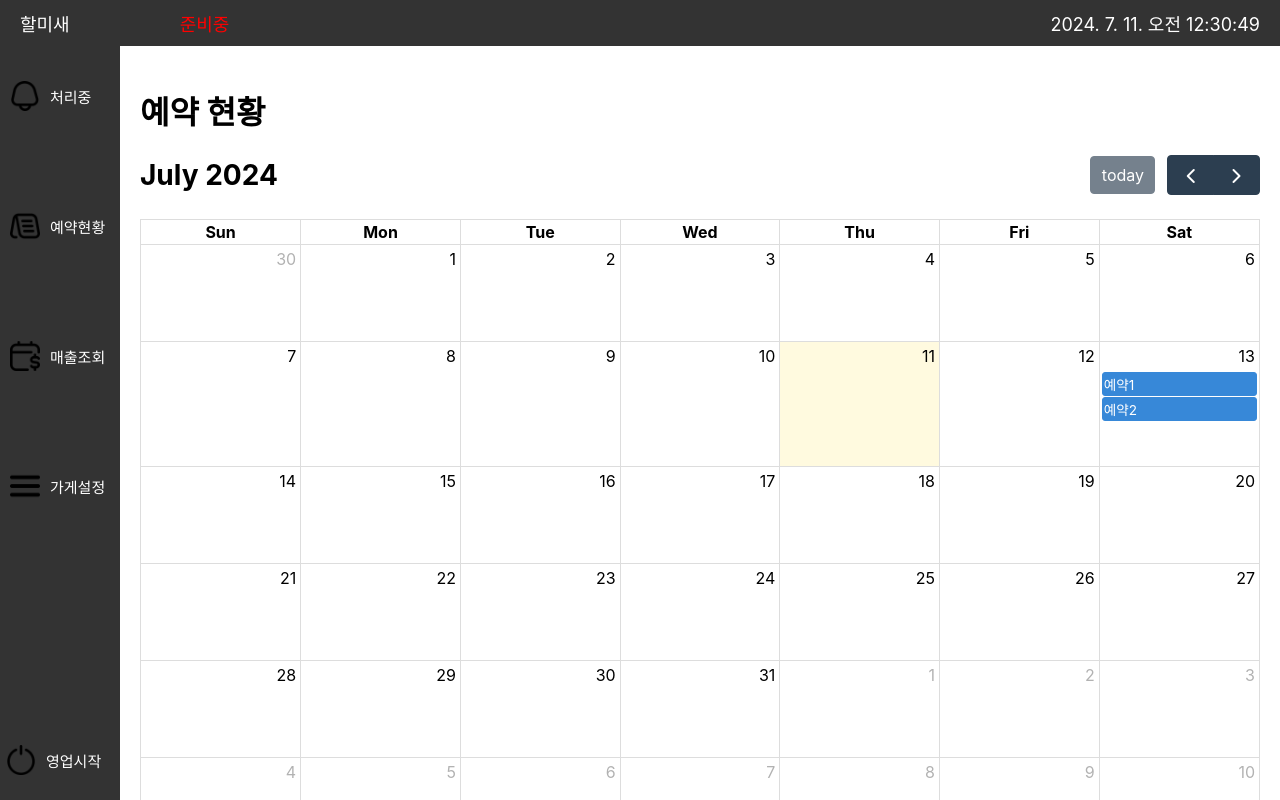
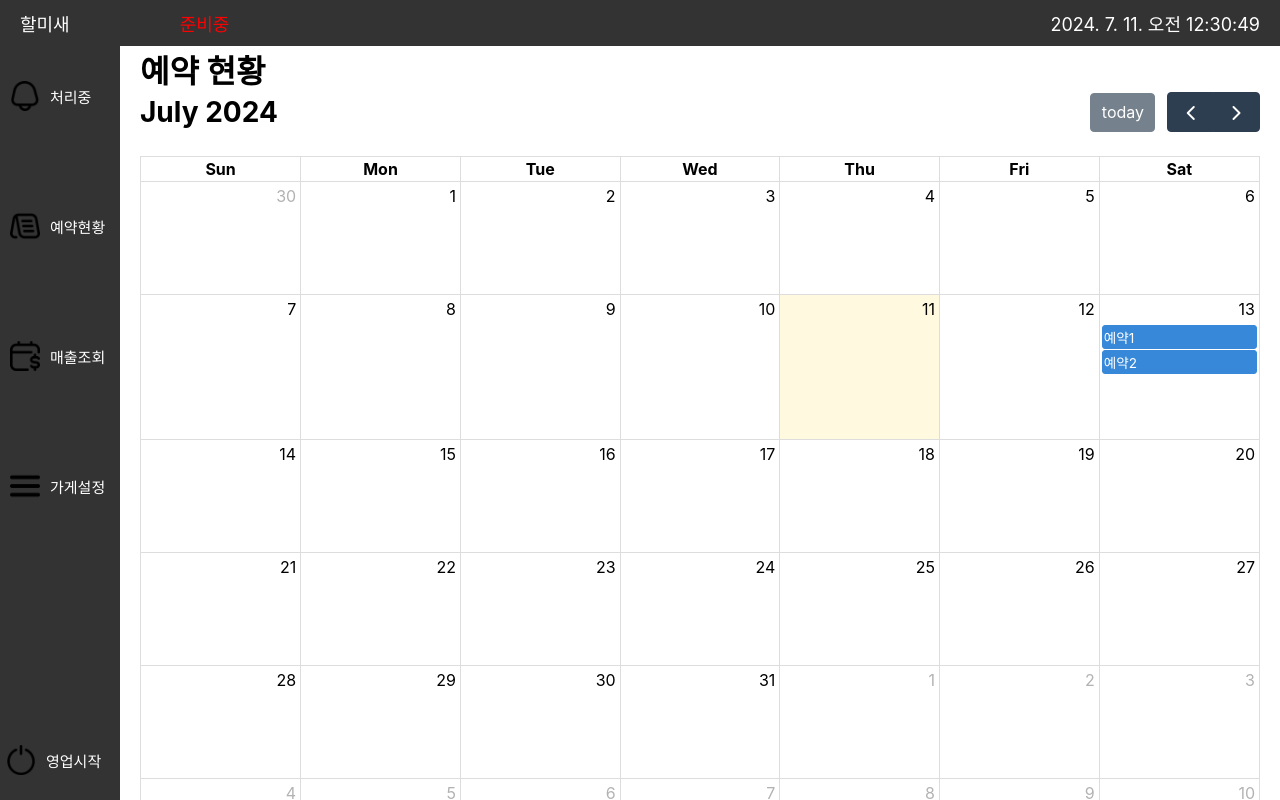
Before and after one commit to halmisae/FrontEnd-owner, a React (Create React App) app: page /reservation-status in a window 1280 px wide. Built offline with nearby package versions, Linux system fonts and the light colour scheme.

Commit message:
edit app.css, ReservationStatus.css

```diff
--- a/src/App.css
+++ b/src/App.css
@@ -11,6 +11,6 @@
 
 .content {
     flex: 1;
-    padding: 20px;
+    padding: 0 20px 20px 20px;
     overflow: auto;
 }
--- a/src/components/ReservationStatus.jsx
+++ b/src/components/ReservationStatus.jsx
@@ -16,8 +16,8 @@ const ReservationStatus = () => {
                     {title: '예약1', date: '2024-07-13'},
                     {title: '예약2', date: '2024-07-13'}
                 ]}
-                height={700}
-                contentHeight={600}
+                height={800}
+                contentHeight={700}
             />
             </div>
         </div>
--- a/src/scss/ReservationStatus.css
+++ b/src/scss/ReservationStatus.css
@@ -2,3 +2,7 @@
     width: 100%;
     height: 500px;
 }
+
+h1 {
+    margin: 0;
+}
```
